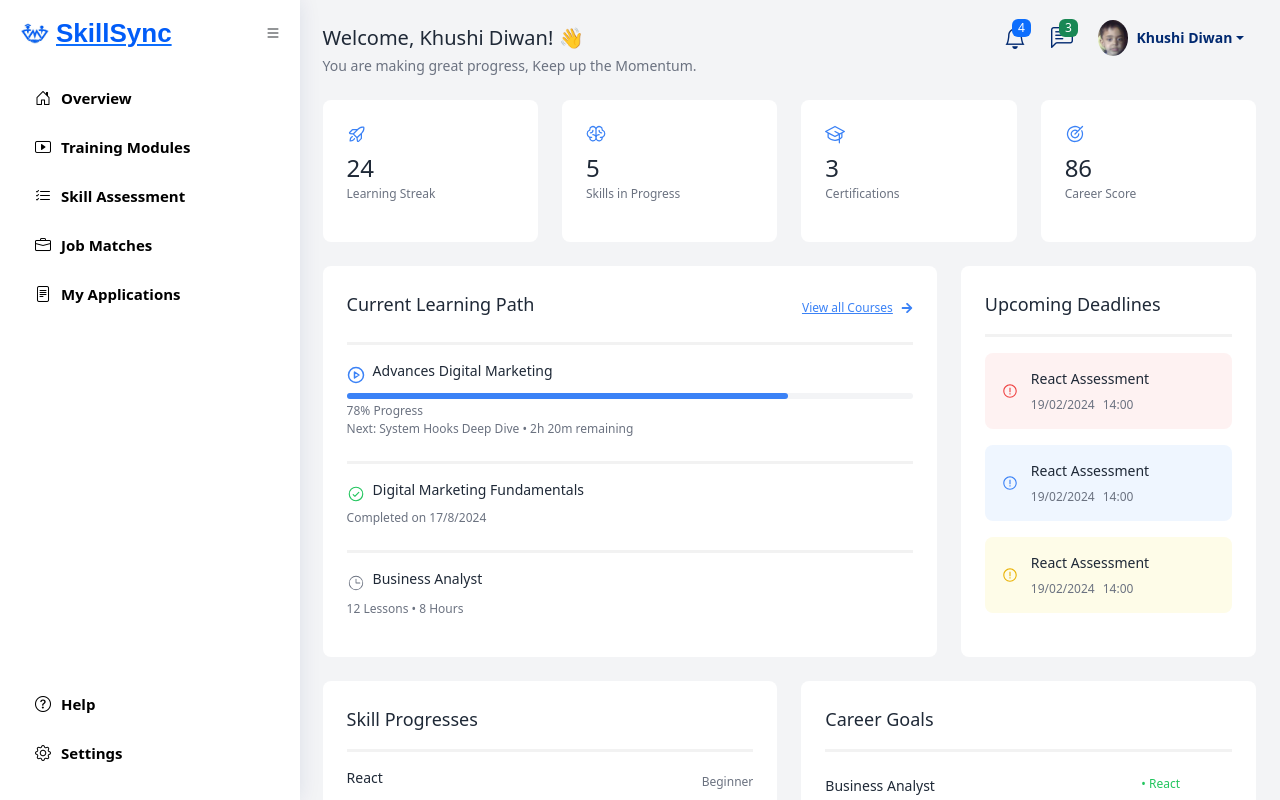
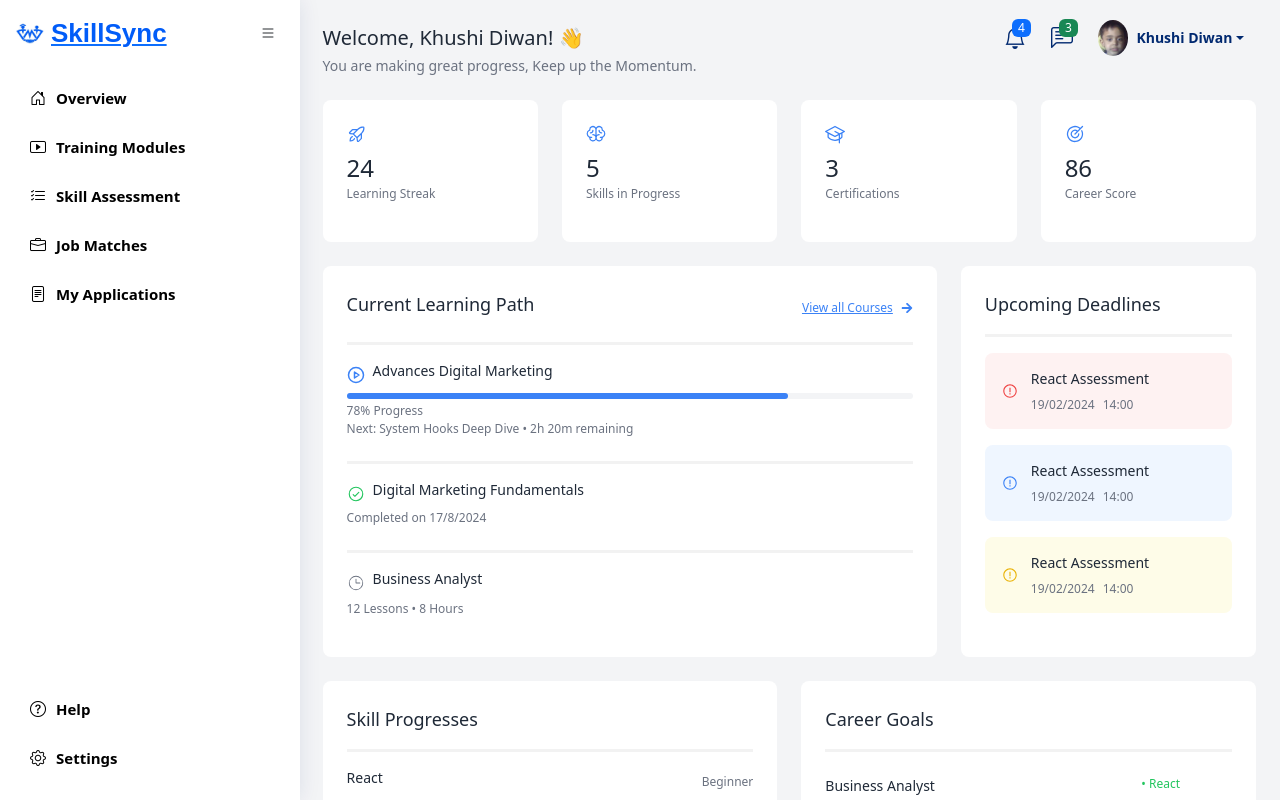
Before and after one commit to codebanditssss/admin-dashboard, a React (Create React App) app: page / in a window 1280 px wide. Shown: the top 800 px of the page. Built offline with nearby package versions, Linux system fonts and the light colour scheme.

Commit message:
spacing issue fixed

```diff
--- a/src/components/searchBar.css
+++ b/src/components/searchBar.css
@@ -2,11 +2,6 @@
     min-width: 360px;
     padding: 0 20px;
 }
-
-
-
-
-
 @media (max-width: 1199px) {
     .header .search-bar {
         position: fixed;
--- a/src/components/sideBar.css
+++ b/src/components/sideBar.css
@@ -7,17 +7,19 @@
   width: 300px;
   z-index: 996;
   transition: all 0.3s;
-  padding: 20px;
+  padding: 15px;
   overflow-y: auto;
   scrollbar-width: thin;
   scrollbar-color: #aab7cf transparent;
   box-shadow: 0px 0px 20px rgba(1, 41, 112, 0.1);
   background-color: #fff;
+
 }
 
 .skill-sync {
   display: flex;
   align-items: center;
+  margin-top: 5px;
   justify-content: space-between;
   margin-bottom: 30px; /* Adjusted to add space between skill-sync and overview */
   text-decoration: none; /* Remove underline */
```
